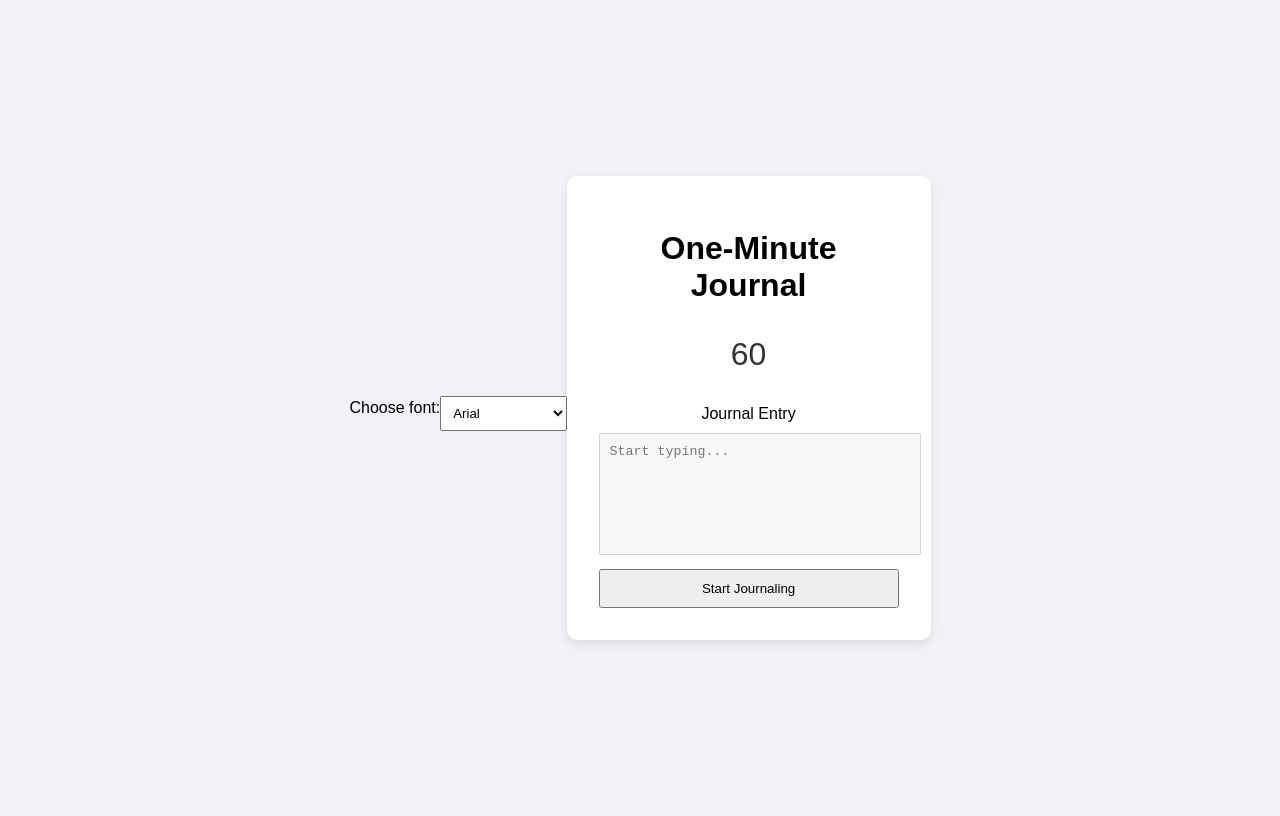
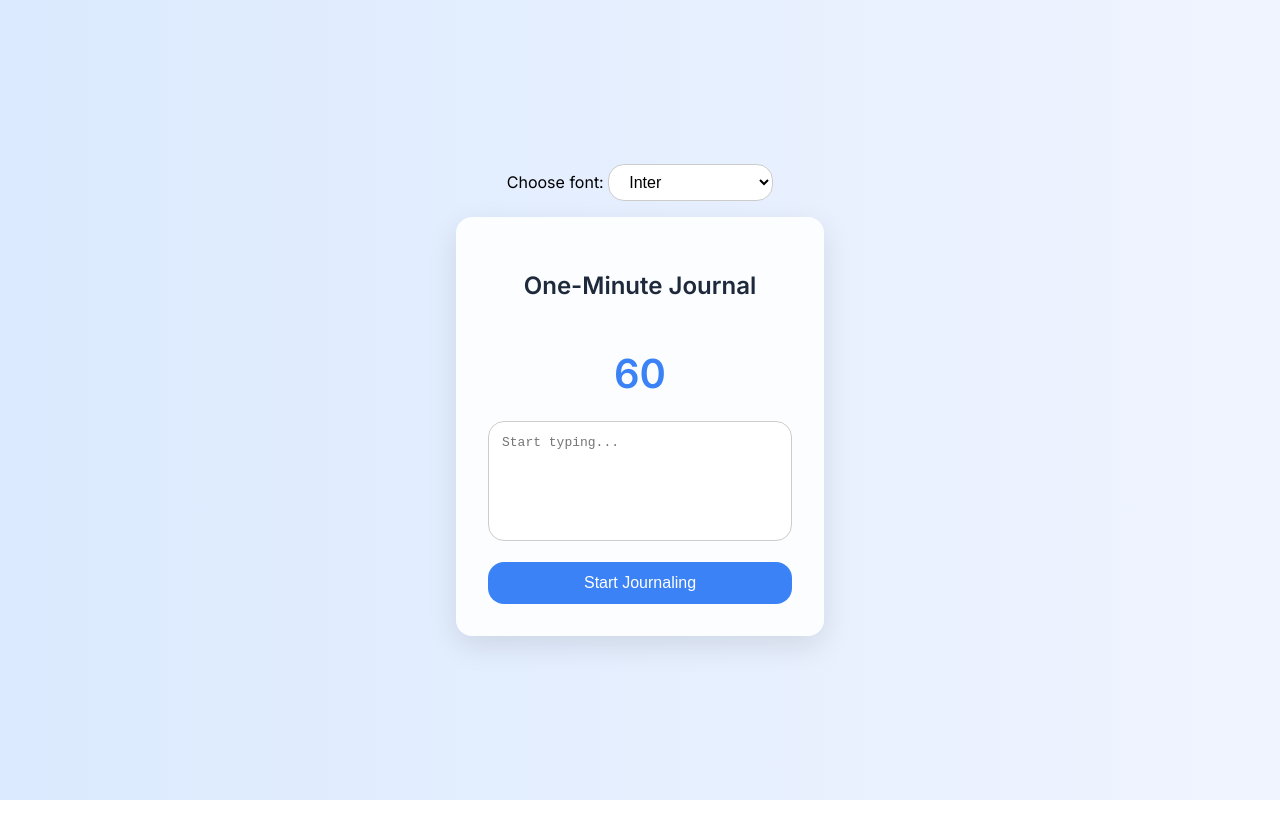
Before and after one commit to prashant-8054/One-Minute-Journaling, a website: page index.html in a window 1280 px wide. Drawn offline with Linux system fonts and the light colour scheme.

Commit message:
polished the fonts

```diff
--- a/index.html
+++ b/index.html
@@ -1,33 +1,55 @@
 <!DOCTYPE html>
 <html lang="en">
 <head>
-    <meta charset="UTF-8">
-    <meta name="viewport" content="width=device-width, initial-scale=1.0">
-    <link rel="stylesheet" href="/style.css">
-    <title>One-Minute Journal</title>
+  <meta charset="UTF-8" />
+  <meta name="viewport" content="width=device-width, initial-scale=1.0" />
+  <title>One-Minute Journal</title>
+  <link rel="preconnect" href="https://fonts.googleapis.com" />
+  <link rel="preconnect" href="https://fonts.gstatic.com" crossorigin />
+  <link href="https://fonts.googleapis.com/css2?family=Inter:wght@400;600&family=Playfair+Display&display=swap" rel="stylesheet"/>
+  <link href="https://fonts.googleapis.com/css2?family=Inter:wght@400;600&family=Playfair+Display&family=Roboto&family=Lora&family=Montserrat&family=Fira+Code&family=Dancing+Script&display=swap" rel="stylesheet">
+  <link rel="stylesheet" href="style.css" />
 </head>
 <body>
-
-    <label for="fontSelect">Choose font:</label>
-    <select id="fontSelect">
+  <main class="app">
+    <section class="font-select" aria-label="Font selection">
+      <label for="fontSelect">Choose font:</label>
+      <select id="fontSelect" name="font">
+       <option value="'Inter', sans-serif">Inter</option>
+        <option value="'Playfair Display', serif">Playfair Display</option>
         <option value="Arial, sans-serif">Arial</option>
         <option value="'Courier New', monospace">Courier New</option>
+        <option value="'Comic Sans MS', cursive">Comic Sans</option>
+        <option value="'Roboto', sans-serif">Roboto</option>
+        <option value="'Lora', serif">Lora</option>
+        <option value="'Montserrat', sans-serif">Montserrat</option>
         <option value="'Georgia', serif">Georgia</option>
-        <option value="'Times New Roman', serif">Times New Roman</option>
-        <option value="'Comic Sans MS', cursive">Comic Sans MS</option>
-    </select>
+        <option value="'Fira Code', monospace">Fira Code</option>
+        <option value="'Dancing Script', cursive">Dancing Script</option>
+      </select>
+    </section>
 
-    <form action="" method="post" autocomplete="off">
-    <div class="container">
-        <h1>One-Minute Journal</h1>
-        <p id="timer" aria-live="polite">60</p>
+    <section class="container" aria-labelledby="journal-heading">
+      <h1 id="journal-heading">One-Minute Journal</h1>
+      <p id="timer" role="status" aria-live="polite">60</p>
+
+      <form method="post" autocomplete="off" aria-label="Journal Entry Form">
         <label for="journalInput" class="visually-hidden">Journal Entry</label>
-        <textarea id="journalInput" name="Entry" placeholder="Start typing..." disabled></textarea>
-        <button id="startBtn" type="button">Start Journaling</button>
-        <!-- <button>Reset</button> -->
-    </div>
-    </form>
+        <textarea
+          id="journalInput"
+          name="Entry"
+          placeholder="Start typing..."
+          disabled
+          aria-disabled="true"
+        ></textarea>
 
-    <script src="/script.js"></script>
+        <button id="startBtn" type="button" aria-pressed="false">
+          Start Journaling
+        </button>
+      </form>
+    </section>
+  </main>
+
+  <script src="/script.js" defer></script>
 </body>
 </html>
--- a/style.css
+++ b/style.css
@@ -1,53 +1,126 @@
+:root {
+  --bg-color: linear-gradient(to right, #dbeafe, #f0f4ff);
+  --card-bg: rgba(255, 255, 255, 0.85);
+  --primary: #1e293b;
+  --accent: #3b82f6;
+  --radius: 16px;
+  --shadow: 0 10px 30px rgba(0, 0, 0, 0.1);
+  --transition: 0.3s ease-in-out;
+}
+
+* {
+  box-sizing: border-box;
+}
+
 body {
-    font-family: Arial, sans-serif;
-    background: #f0f2f5;
+  margin: 0;
+  padding: 0;
+  font-family: 'Inter', sans-serif;
+  background: var(--bg-color);
   display: flex;
   justify-content: center;
   align-items: center;
   height: 100vh;
+  transition: font-family var(--transition);
+  line-height: 1.5;
+}
+
+.app {
+  width: 100%;
+  max-width: 400px;
+  padding: 1rem;
+}
+
+.font-select {
+  margin-bottom: 1rem;
+  text-align: center;
+}
+
+#fontSelect {
+  padding: 0.5em 1em;
+  border: 1px solid #ccc;
+  border-radius: var(--radius);
+  font-size: 1em;
+  background-color: #fff;
 }
 
 .container {
-    background: white;
-    padding: 2em;
-    border-radius: 10px;
-    width: 300px;
-    box-shadow: 0 4px 10px rgba(0, 0, 0, 0.1);
+  background: var(--card-bg);
+  padding: 2rem;
+  border-radius: var(--radius);
+  box-shadow: var(--shadow);
   text-align: center;
+  backdrop-filter: blur(10px);
+  -webkit-backdrop-filter: blur(10px);
+  transition: background var(--transition);
+}
+
+.container h1 {
+  margin-bottom: 0.5rem;
+  font-weight: 600;
+  color: var(--primary);
+}
+
+#timer {
+  font-size: 2.5em;
+  font-weight: 600;
+  margin-bottom: 1rem;
+  color: var(--accent);
 }
 
 #journalInput {
   width: 100%;
-    height: 100px;
-    margin-top: 10px;
+  height: 120px;
   resize: none;
-    padding: 10px;
+  border: 1px solid #ccc;
+  border-radius: var(--radius);
+  padding: 1em;
+  font-size: 1em;
+  margin-bottom: 1rem;
+  transition: border var(--transition);
+  background-color: #fff;
+}
+
+#journalInput:focus {
+  border-color: var(--accent);
+  outline: none;
 }
 
 #startBtn {
-    margin-top: 10px;
-    padding: 10px;
   width: 100%;
+  padding: 0.75em;
+  background: var(--accent);
+  color: white;
+  border: none;
+  border-radius: var(--radius);
+  font-size: 1em;
+  cursor: pointer;
+  transition: background var(--transition), transform var(--transition);
 }
 
-#timer {
-    font-size: 2em;
-    color: #333;
+#startBtn:hover {
+  background: #2563eb;
+  transform: scale(1.02);
 }
 
-button:focus, textarea:focus {
-    outline: 2px solid #007bff;
-    outline-offset: 2px;
+button:focus-visible,
+textarea:focus-visible {
+  outline: none;
+  box-shadow: 0 0 0 2px rgba(59, 130, 246, 0.5);
 }
 
-:root {
-    --bg-color: #f0f2f5;
-    --card-bg: #fff;
-    --primary: #333;
+.visually-hidden {
+  position: absolute;
+  left: -9999px;
+  top: auto;
+  width: 1px;
+  height: 1px;
+  overflow: hidden;
 }
 
-#fontSelect {
-    margin-top: 10px;
-    width: 10%;
-    padding: 8px;
+@media (prefers-reduced-motion: reduce) {
+  * {
+    transition: none !important;
+    animation: none !important;
   }
+}
```
Lines whose indentation alone changed are shown as unchanged.
